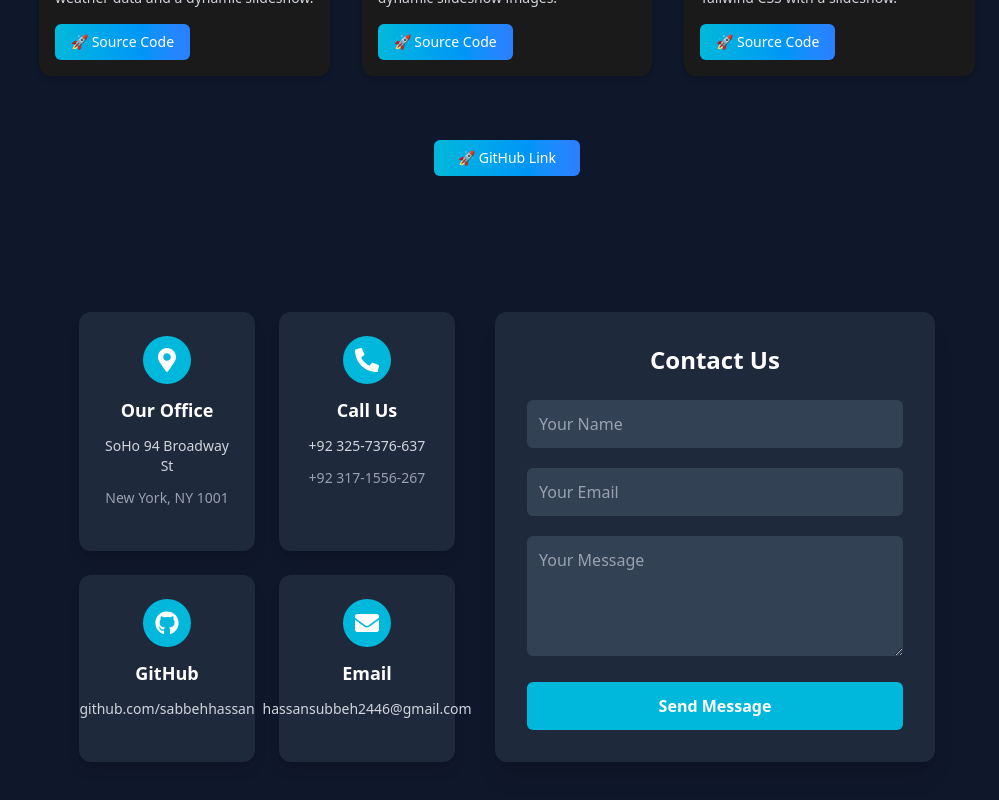
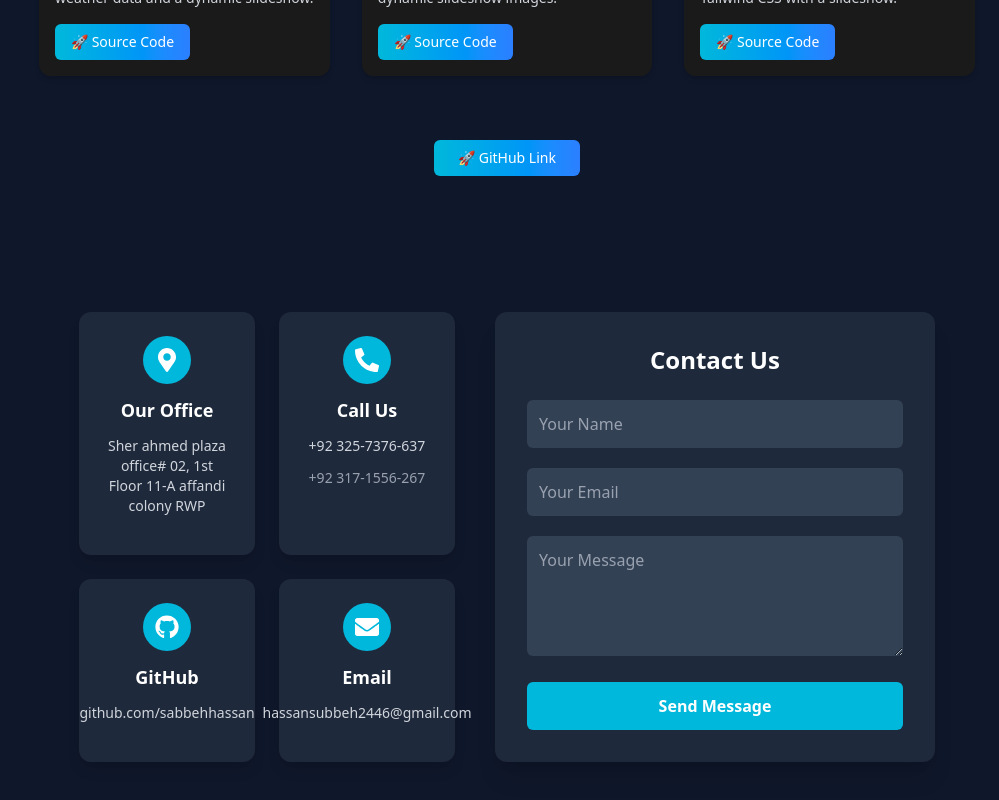
Before and after one commit to sabbehhassan/Portfolio, a React (Vite) app: page / in a window 1280 px wide. Shown: the part 3514-4314 px from the top of the page, without its empty margins (281-1280 px from the left). Built offline with nearby package versions, Linux system fonts and the light colour scheme.

Commit message:
add office address

```diff
--- a/src/components/ContactMe/index.jsx
+++ b/src/components/ContactMe/index.jsx
@@ -36,8 +36,7 @@ const ContactSection = () => {
     {
       icon: <FaMapMarkerAlt size={24} />,
       title: "Our Office",
-      line1: "SoHo 94 Broadway St",
-      line2: "New York, NY 1001",
+      line1: "Sher ahmed plaza office# 02, 1st Floor 11-A affandi colony RWP",
     },
     {
       icon: <FaPhoneAlt size={24} />,
```
